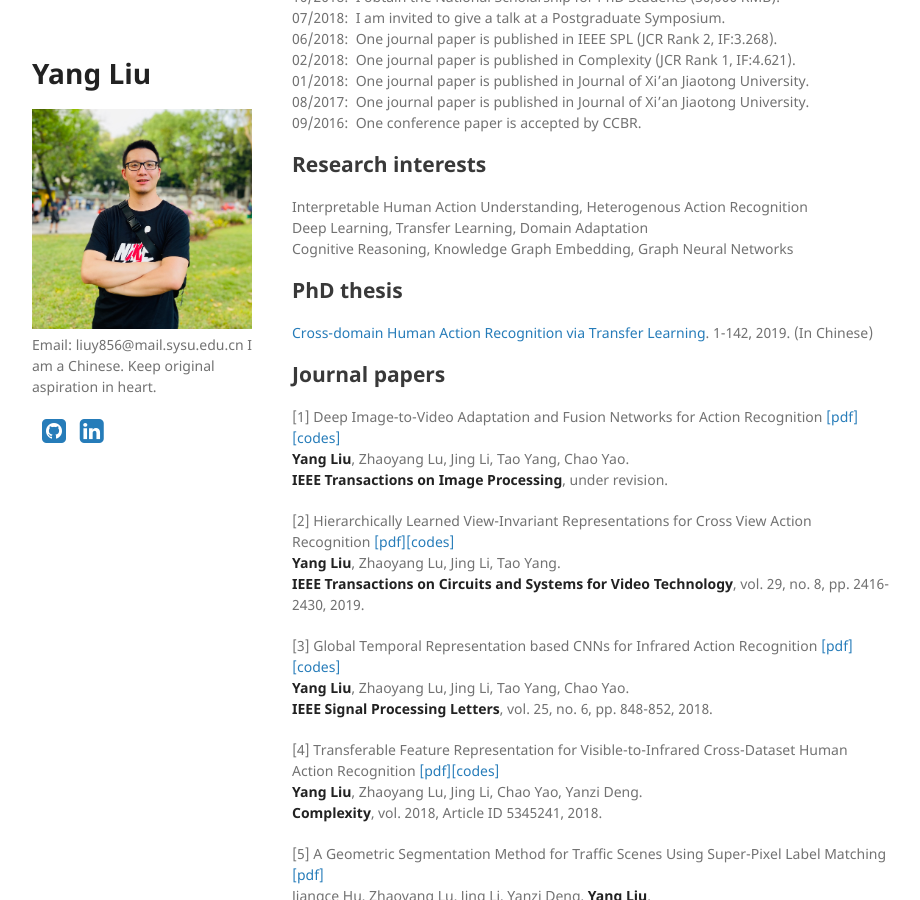
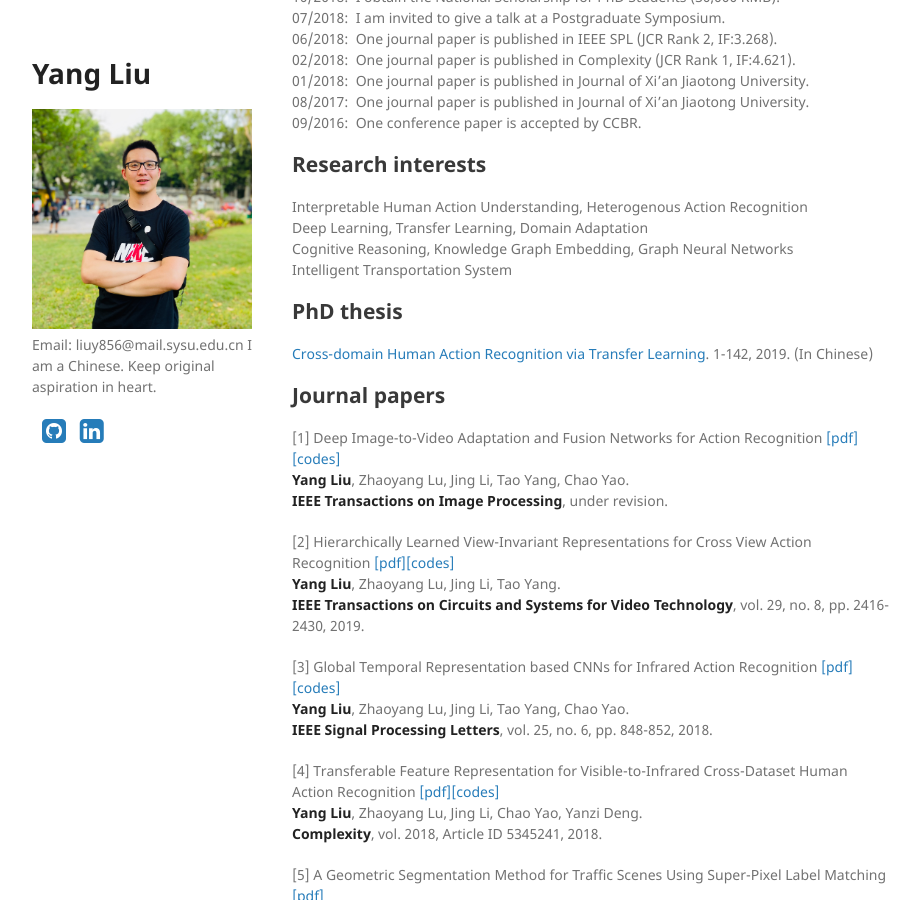
Before and after one commit to YangLiu9208/home, a Jekyll site: the page built from index.md, in a window 1280 px wide and 900 px high, scrolled down 388 px. Shown: the whole window, without its empty margins (178-1098 px from the left). Built offline with Jekyll 4.4.1, drawn with Linux system fonts in a browser that asks for light colours; a style sheet for code colours, icons or effects is not loaded.

Commit message:
Update index.md

```diff
--- a/index.md
+++ b/index.md
@@ -24,6 +24,7 @@ I'm Yang Liu (刘阳), a post-doctoral fellow at [HCP Lab](http://www.sysu-hcp.n
 Interpretable Human Action Understanding, Heterogenous Action Recognition
 Deep Learning, Transfer Learning, Domain Adaptation
 Cognitive Reasoning, Knowledge Graph Embedding, Graph Neural Networks
+Intelligent Transportation System
 
 ## PhD thesis
 [Cross-domain Human Action Recognition via Transfer Learning](https://yangliu9208.github.io/home/). 1-142, 2019. (In Chinese)
```
